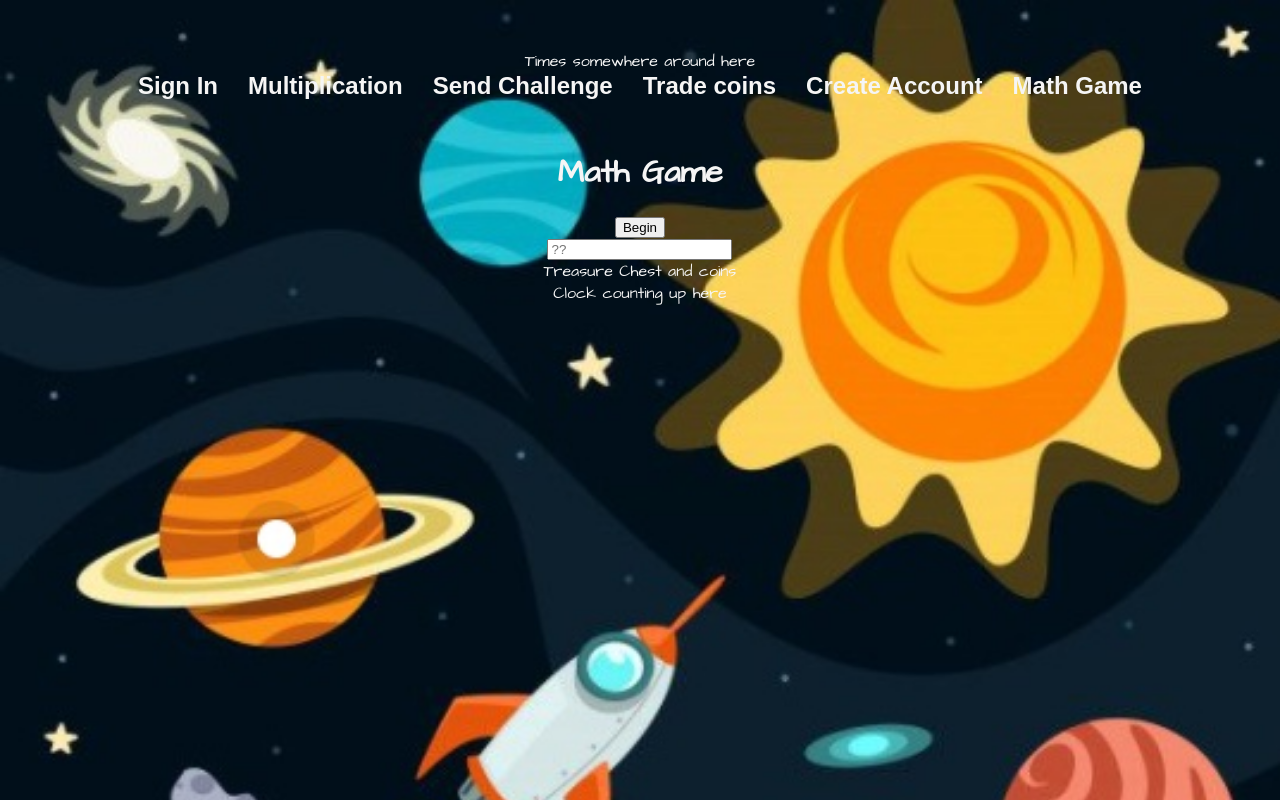
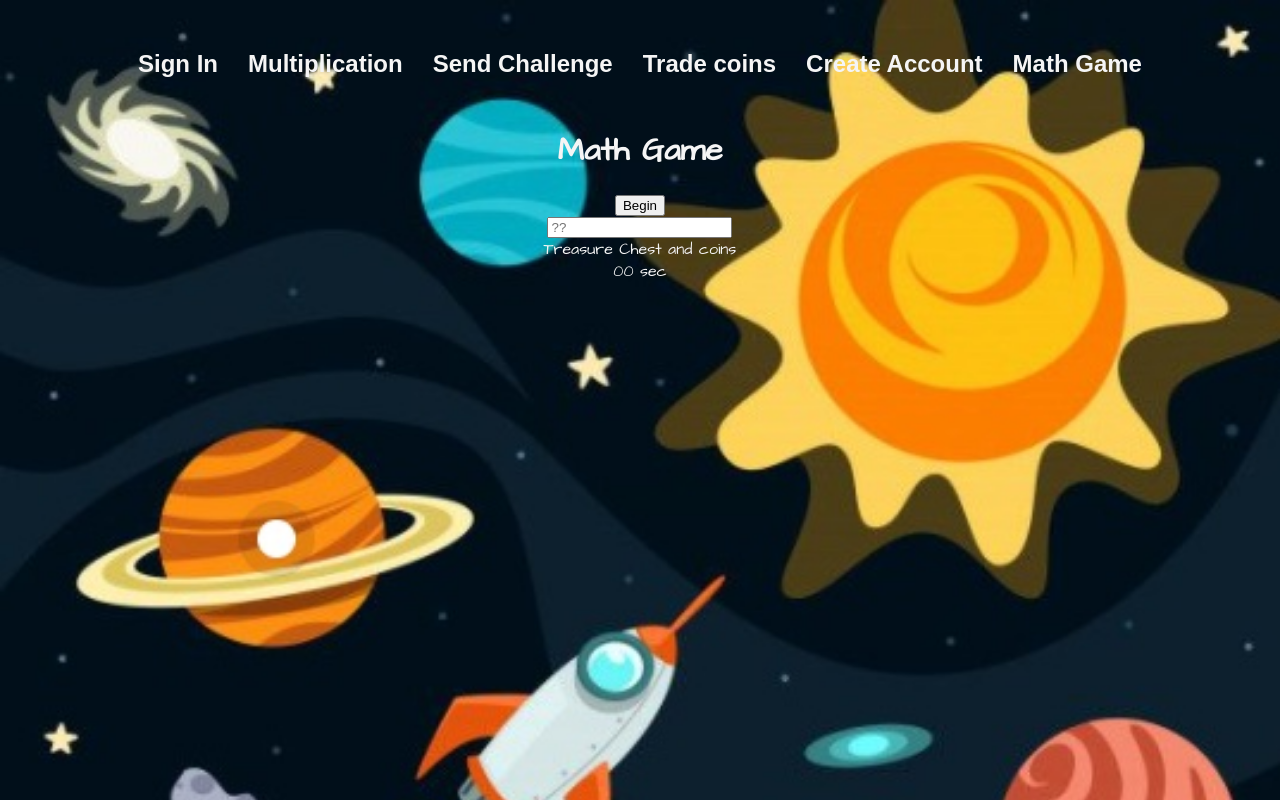
Before and after one commit to MaiteArp/pinnacle-frontend, a React (Create React App) app: page / in a window 1280 px wide. Built offline with nearby package versions, Linux system fonts and the light colour scheme.

Commit message:
MVP complete without styling

```diff
--- a/src/Pages/Home.tsx
+++ b/src/Pages/Home.tsx
@@ -4,8 +4,8 @@ import { Link } from 'react-router-dom';
 
 import Question from "../components/Question"
 import BestTime from "../components/BestTime"
+import Clock from "../components/Clock"
 import Treasure from "../components/Treasure"
-import Clock from "../components/Clock"
 
 
 interface Props extends RouteComponentProps {}
@@ -21,31 +21,30 @@ const Home = ({ history }: Props) => {
     const [userAnswer, setUserAnswers] = useState(0);
     const [coins, setCoins] = useState(0);
     const [gameOver, setGameOver] = useState(true);
+    const [gameStarted, setGameStarted] = useState(false);
     const [multipleA, setMultipleA] = useState(0);// need one for each number so we can show it
     const [multipleB, setMultipleB] = useState(0);
     const [finalAnswer, setFinalAnswer] = useState(false);
     const [hasResponse, setHasResponse] = useState(false);
+    const [bestTime, setBestTime] = useState<number|null>(null);
 
     const startGame = () => {
         setLoading(true);
+        setGameStarted(true);
         setGameOver(false);
         newQuestion();
     };
 
     //function to randomize numbers and multiply them
     const newQuestion = () => {
-        let multipleA:number = Math.floor(Math.random() * (12 + 1));//random integer from 0 to 12
-        let multipleB:number = Math.floor(Math.random() * (12 + 1));// random integer from 0 to 12
+        let multipleA: number = Math.floor(Math.random() * (12 + 1));//random integer from 0 to 12
+        let multipleB: number = Math.floor(Math.random() * (12 + 1));// random integer from 0 to 12
         let correctAnswer = multipleA * multipleB
         console.log('this is the correct answer', correctAnswer);
         setMultipleA(multipleA);
         setMultipleB(multipleB);
         setAnswer(correctAnswer); // I was missing this part that overrides the intial value
     };
-
-
-    // had state here before
-
 
     //useEffect bits?
     const handleSubmit = (e: KeyboardEvent<HTMLInputElement>) => {
@@ -66,18 +65,15 @@ const Home = ({ history }: Props) => {
         let finalAnswer = false;
         if (answer === userAnswer) {
             finalAnswer = true;
-
             setUserAnswers(userAnswer + 1);
             setCoins(coins + 10); //updates coins
             nextQuestion(); // adds one to the set of ten questions
             newQuestion(); // calls function to make a new question
         } else {
-
             setUserAnswers(userAnswer + 1);
         }
         setFinalAnswer(finalAnswer);
-
-    }; //if input equals answer. Great!-(QUESTION_TOTAL);
+    };
 
 
     const nextQuestion = () => {
@@ -89,6 +85,11 @@ const Home = ({ history }: Props) => {
         }
     };
 
+    const recordGameTime = (seconds: number) => {
+        if (bestTime === null || seconds < bestTime) {
+            setBestTime(seconds);
+        }
+    }
 
     return (
         <div className="App">
@@ -96,7 +97,7 @@ const Home = ({ history }: Props) => {
         <header>
             <div>
                 <div>
-                    Times somewhere around here
+                    {gameOver && bestTime !== null ? ( <BestTime bestTime={bestTime}/> ): null}
                 </div>
 
                 <nav className='pages'>
@@ -133,7 +134,7 @@ const Home = ({ history }: Props) => {
             Treasure Chest and coins
             </div>
             <div>
-            <Clock />
+            <Clock started={gameStarted} gameOver={gameOver} recordTime={recordGameTime}/>
             </div>
         </footer>
 
--- a/src/components/BestTime.tsx
+++ b/src/components/BestTime.tsx
@@ -1,11 +1,14 @@
 import React from "react";
+type Props = {
+    bestTime: number|null;
+}
 
-const BestTime = () => {
+const BestTime: React.FC<Props> = ({ bestTime }) => {
     return (
         <div>
-            These will display the user's best time
+            <h2> Best time {bestTime} </h2>
         </div>
-    )
-}
+    );
+};
 
 export default BestTime;
--- a/src/components/Clock.tsx
+++ b/src/components/Clock.tsx
@@ -1,11 +1,35 @@
-import React from "react";
+import React, { useState, useRef, useEffect } from "react";
 
-const Clock = () => {
-    return (
-        <div>
-            Clock counting up here{/* This should time how long the user takes to answer all the questions correctly */}
-        </div>
-    )
+type Props = {
+    gameOver: boolean;
+    started: boolean;
+    recordTime: (arg: number) => void
 }
 
+
+const Clock: React.FC<Props> = ({ started, gameOver, recordTime }) => {
+    const [count, setCount] = useState(0);
+    const timerRef = useRef<NodeJS.Timeout>();
+
+    useEffect(()=> {
+        if (started === true && gameOver === false) {
+            timerRef.current = setInterval(() => {
+                setCount(c => c + 1);
+            }, 1000);
+
+            return () => {
+                clearInterval(timerRef.current!);
+            };
+        } else if (started === true && gameOver === true) {
+            recordTime(count);
+        }
+    }, [ timerRef, started, gameOver, setCount, recordTime ]);
+
+    return (
+        <div id='clock'>
+            { count < 10 ? `0${count}`: count } sec
+        </div>
+    );
+};
+
 export default Clock;
```
